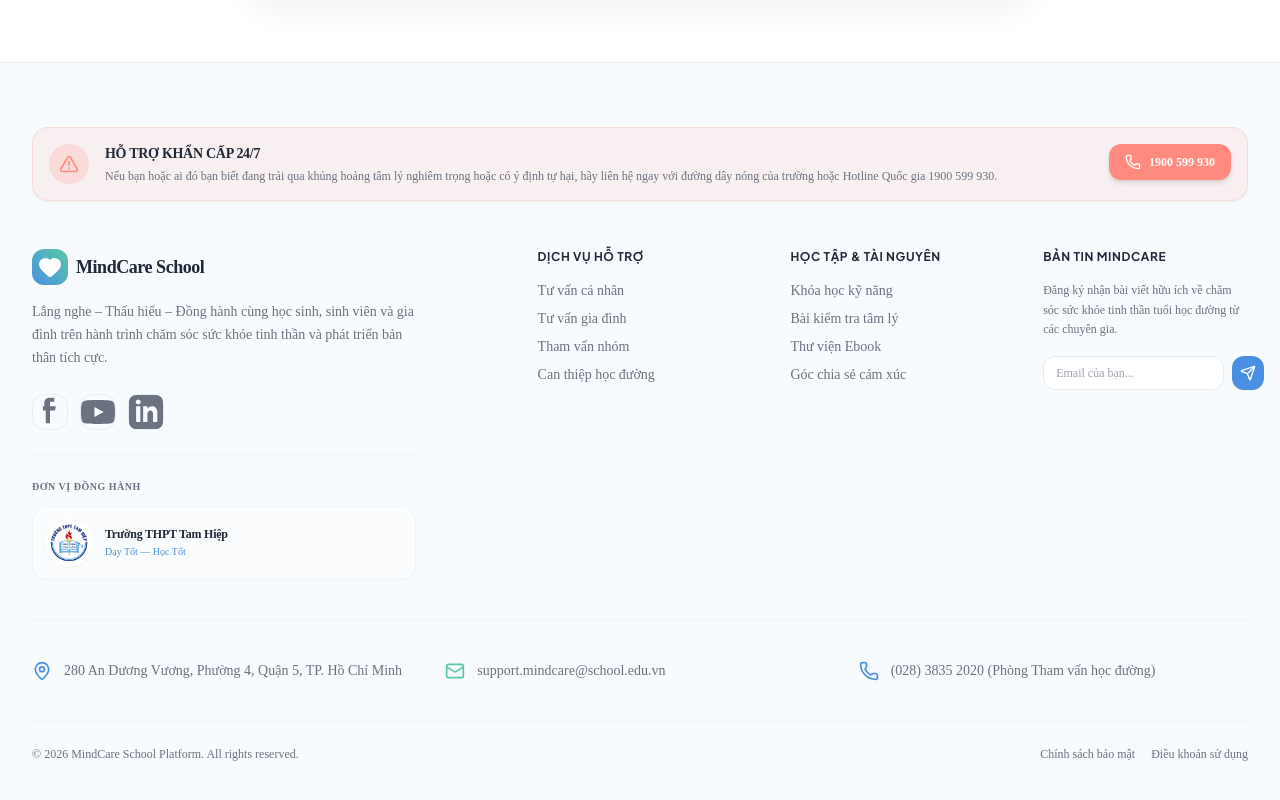
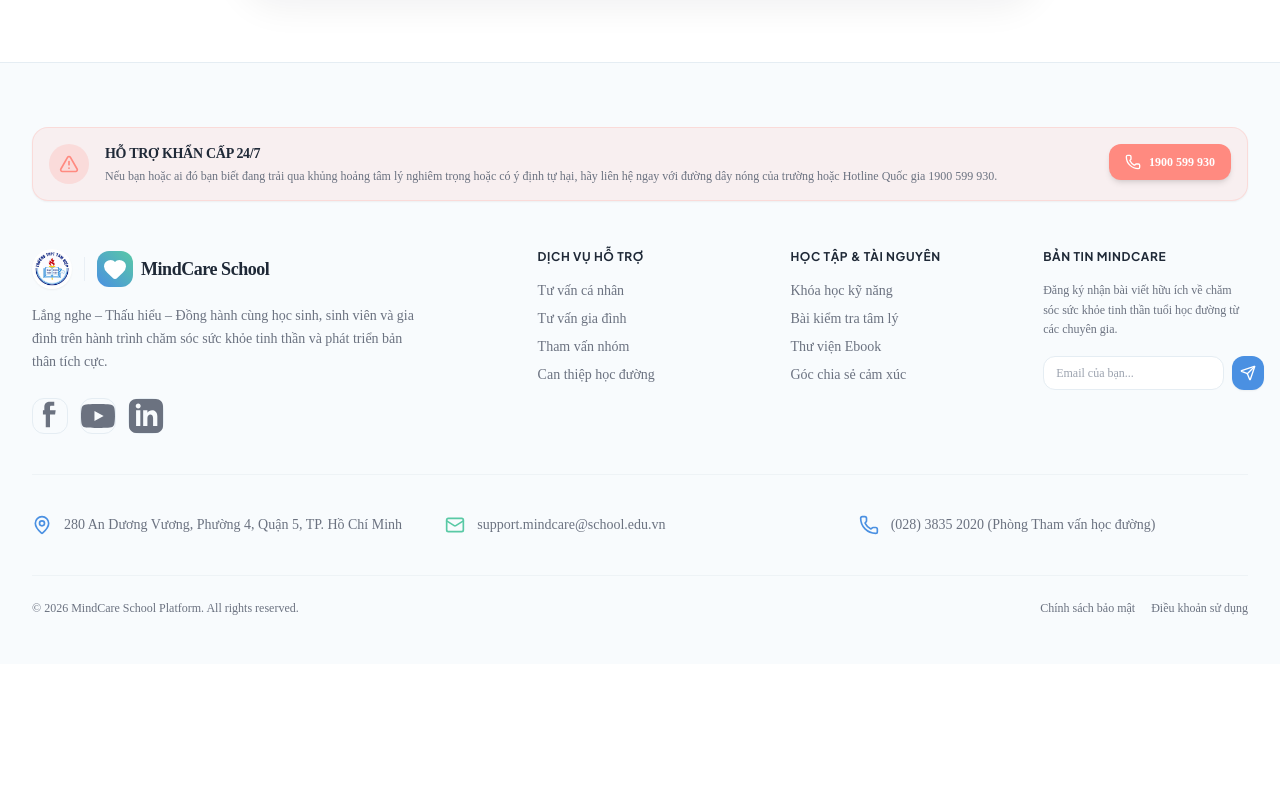
Before and after one commit to truonghain89-create/website-t-m-l-h-c-ng-3HIEP-VICTORY---2, a Next.js app: page / in a window 1280 px wide. Shown: the part 7446-8246 px from the top of the page. After the commit the page ends 8110 px from the top, so only its background shows below. Built offline with nearby package versions, Linux system fonts and the light colour scheme.

Commit message:
feat: move partner school logo to footer header next to brand name

```diff
--- a/src/components/Footer.tsx
+++ b/src/components/Footer.tsx
@@ -55,13 +55,21 @@ export const Footer: React.FC = () => {
 
           {/* Brand Column */}
           <div className="lg:col-span-2">
-            <div className="flex items-center gap-2 mb-4">
-              <div className="w-9 h-9 rounded-xl bg-gradient-to-tr from-primary to-secondary flex items-center justify-center text-white">
-                <Heart className="w-4.5 h-4.5 fill-current" />
+            <div className="flex items-center gap-3 mb-4">
+              <img
+                src="/thpt-tam-hiep-logo.png"
+                alt="Trường THPT Tam Hiệp"
+                className="w-10 h-10 object-contain rounded-full bg-white p-0.5 shadow-sm shrink-0"
+              />
+              <div className="h-6 w-px bg-border/80" />
+              <div className="flex items-center gap-2">
+                <div className="w-9 h-9 rounded-xl bg-gradient-to-tr from-primary to-secondary flex items-center justify-center text-white shrink-0">
+                  <Heart className="w-4.5 h-4.5 fill-current" />
+                </div>
+                <span className="font-heading font-bold text-lg tracking-tight text-foreground">
+                  MindCare School
+                </span>
               </div>
-              <span className="font-heading font-bold text-lg tracking-tight text-foreground">
-                MindCare School
-              </span>
             </div>
             <p className="text-sm text-foreground-secondary leading-relaxed max-w-sm mb-6">
               {language === "vi"
@@ -78,28 +86,6 @@ export const Footer: React.FC = () => {
               <a href="#" className="w-9 h-9 rounded-xl border border-border flex items-center justify-center text-foreground-secondary hover:text-primary hover:border-primary transition-all" aria-label="LinkedIn">
                 <svg className="w-4.5 h-4.5 fill-current" viewBox="0 0 24 24"><path d="M19 0h-14c-2.761 0-5 2.239-5 5v14c0 2.761 2.239 5 5 5h14c2.762 0 5-2.239 5-5v-14c0-2.761-2.238-5-5-5zm-11 19h-3v-11h3v11zm-1.5-12.268c-.966 0-1.75-.779-1.75-1.75s.784-1.75 1.75-1.75 1.75.779 1.75 1.75-.784 1.75-1.75 1.75zm13.5 12.268h-3v-5.604c0-3.368-4-3.113-4 0v5.604h-3v-11h3v1.765c1.396-2.586 7-2.777 7 2.476v6.759z"/></svg>
               </a>
-            </div>
-
-            {/* School Partnership Logo */}
-            <div className="mt-6 pt-6 border-t border-border/50 max-w-sm">
-              <p className="text-[10px] text-foreground-secondary mb-3 uppercase tracking-wider font-semibold">
-                {language === "vi" ? "Đơn vị đồng hành" : "In Partnership With"}
-              </p>
-              <div className="flex items-center gap-3 bg-card/30 p-3 rounded-2xl border border-border/50 backdrop-blur-sm">
-                <img
-                  src="/thpt-tam-hiep-logo.png"
-                  alt="Trường THPT Tam Hiệp"
-                  className="w-12 h-12 object-contain rounded-full bg-white p-1 shadow-sm shrink-0"
-                />
-                <div>
-                  <h6 className="font-heading font-bold text-xs text-foreground leading-snug">
-                    Trường THPT Tam Hiệp
-                  </h6>
-                  <p className="text-[10px] text-primary font-medium mt-0.5">
-                    {language === "vi" ? "Dạy Tốt — Học Tốt" : "Good Teaching — Good Learning"}
-                  </p>
-                </div>
-              </div>
             </div>
           </div>
 
```
